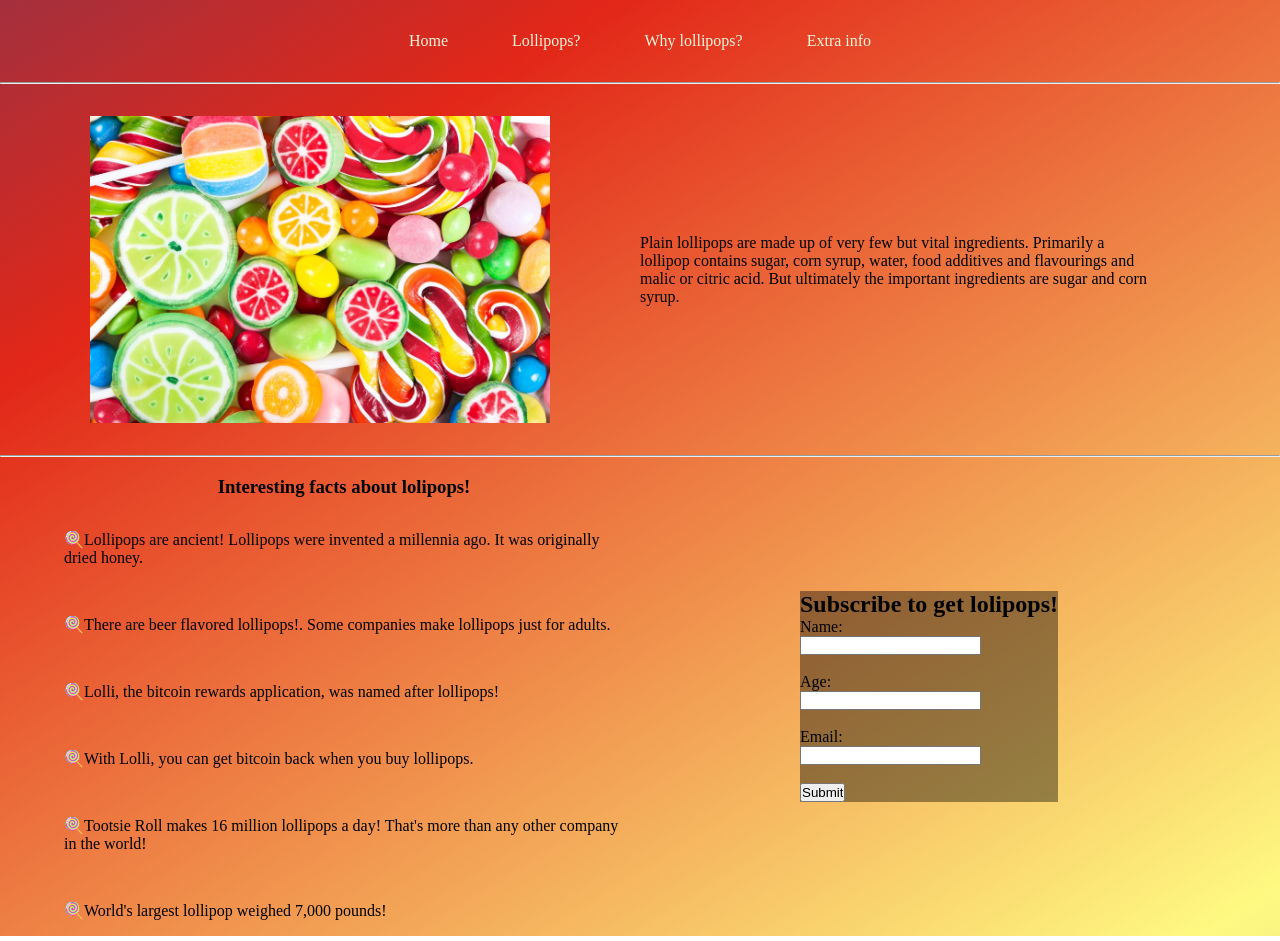
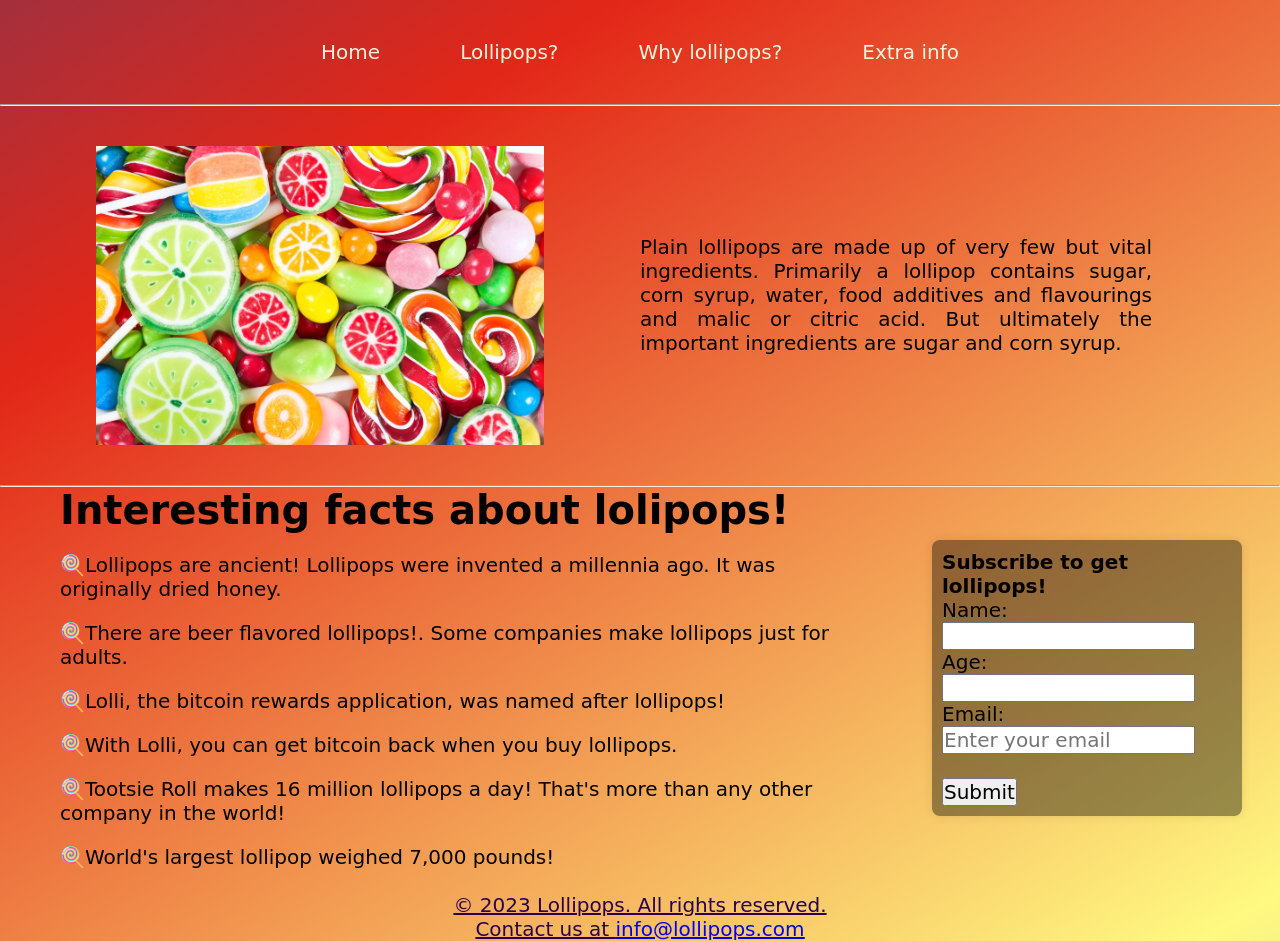
Before and after one commit to lukilo1978/A3LucasLopezVandreNobrega, a plain HTML site: page index.html in a window 1280 px wide. Drawn offline with Linux system fonts and the light colour scheme.

Commit message:
Alteration
I did some changes, check it out!

```diff
--- a/index.html
+++ b/index.html
@@ -40,7 +40,7 @@
         <hr>
         <div class="list_and_form">
             <div class="list_wrapper">
-                <h3 id="link2">Interesting facts about lolipops!</h3>
+                <h2 id="link2">Interesting facts about lolipops!</h2>
                 <ul>
                     <li>🍭Lollipops are ancient! Lollipops were invented a millennia ago. It was originally dried honey.</li>
                     <li>🍭There are beer flavored lollipops!. Some companies make lollipops just for adults.</li>
@@ -52,21 +52,27 @@
             </div>
             <div class="form_wrapper">
                 <form action="" method="">
-                    <h2>Subscribe to get lolipops!</h2>
+                    <h2>Subscribe to get lollipops!</h2>
 
-                    <label for="name">Name:</label><br>
-                    <input type="text" id="name" name="name" required><br><br>
+                    <label for="name">Name:</label>
+                    <input type="text" id="name" name="name" required>
 
-                    <label for="age">Age:</label><br>
-                    <input type="number" id="age" name="age" required><br><br>
+                    <label for="age">Age:</label>
+                    <input type="number" id="age" name="age" required>
 
-                    <label for="email">Email:</label><br>
-                    <input type="email" id="email" name="email" required><br><br>
+                    <label for="email">Email:</label>
+                    <input type="email" id="email" name="email" placeholder="Enter your email" required>
+                    <br><br>
 
                     <input type="submit" value="Submit">
                 </form>
             </div>
         </div>
+        <br><br>
+        <div class="footer">
+            <p>&copy; 2023 Lollipops. All rights reserved.</p>
+            <p>Contact us at <a href="mailto:info@lollipops.com">info@lollipops.com</a></p>
+        </div>
     </div>
 
 </body>
--- a/styles/styles.css
+++ b/styles/styles.css
@@ -2,6 +2,9 @@
     margin: 0px;
     padding: 0px;
     box-sizing: border-box;
+    font-family: cursive;
+    font-size: 20px;
+
 }
 
 .navwrapp ul {
@@ -40,6 +43,7 @@
     margin: auto;
 
 }
+
 .text{
     font-size: 1.5em;
     text-align: center;
@@ -65,11 +69,13 @@
     font-family: 'Times New Roman', Times, serif;
     color: aliceblue;
 
+
 }
 
 .text2{
     display: flex;
     align-items: center;
+    text-align: justify;
     width: 50%;
     padding-right: 10vw ;
 
@@ -79,7 +85,7 @@
 }
 .list_wrapper{
     padding-left: 3em;
-    width: 50%;
+    width: 65%;
 }
 .list_wrapper h3{
     text-align: center;
@@ -88,7 +94,7 @@
 
 .list_wrapper ul li {
     width: 100%;
-    padding: 1em;
+    padding: 0em;
     list-style-type: none;
     display: inline-grid;
 }
@@ -102,11 +108,15 @@
 .form_wrapper{
     display: flex;
     align-items: center;
-    padding-left: 10em;
+    padding-left: 5em;
 
 }
 .form_wrapper form{
     background: rgba(0,0,0,0.4);
+    padding: 10px;
+    border-radius: 8px;
+    box-shadow: 0 0 10px rgba(0, 0, 0, 0.1);
+    width: 310px;
 
 }
 /*Gradient background*/
@@ -114,6 +124,15 @@
     background: linear-gradient(148deg,#fc7500,#0d4497,#e22718,#fef981,#7d5ac1);
     background-size: 300% 300%;
     animation: gradient-animation 20s ease infinite;
+  }
+
+  .footer{
+    text-align: center;
+    text-decoration:underline;
+    color: rgb(42, 1, 80);
+  }
+  #link2{
+    font-size: 40px;
   }
 
   @keyframes gradient-animation {
```
